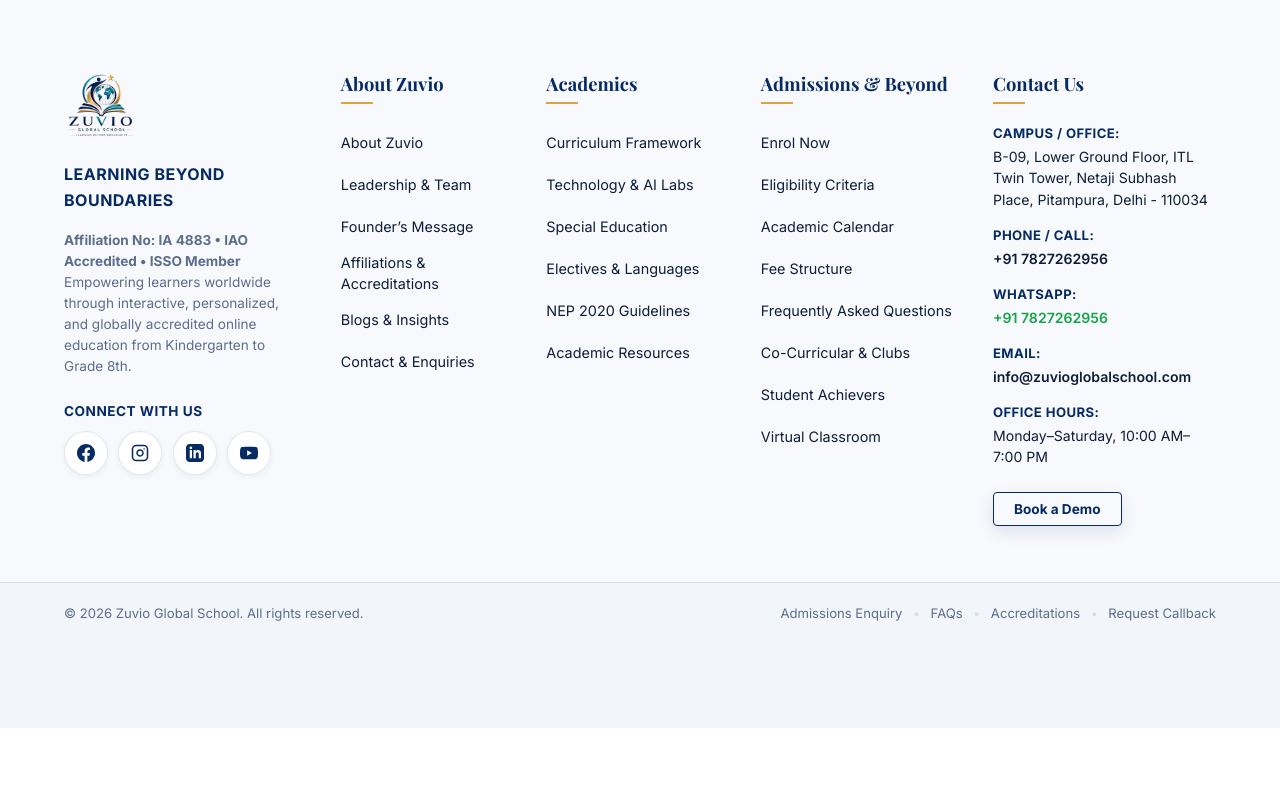
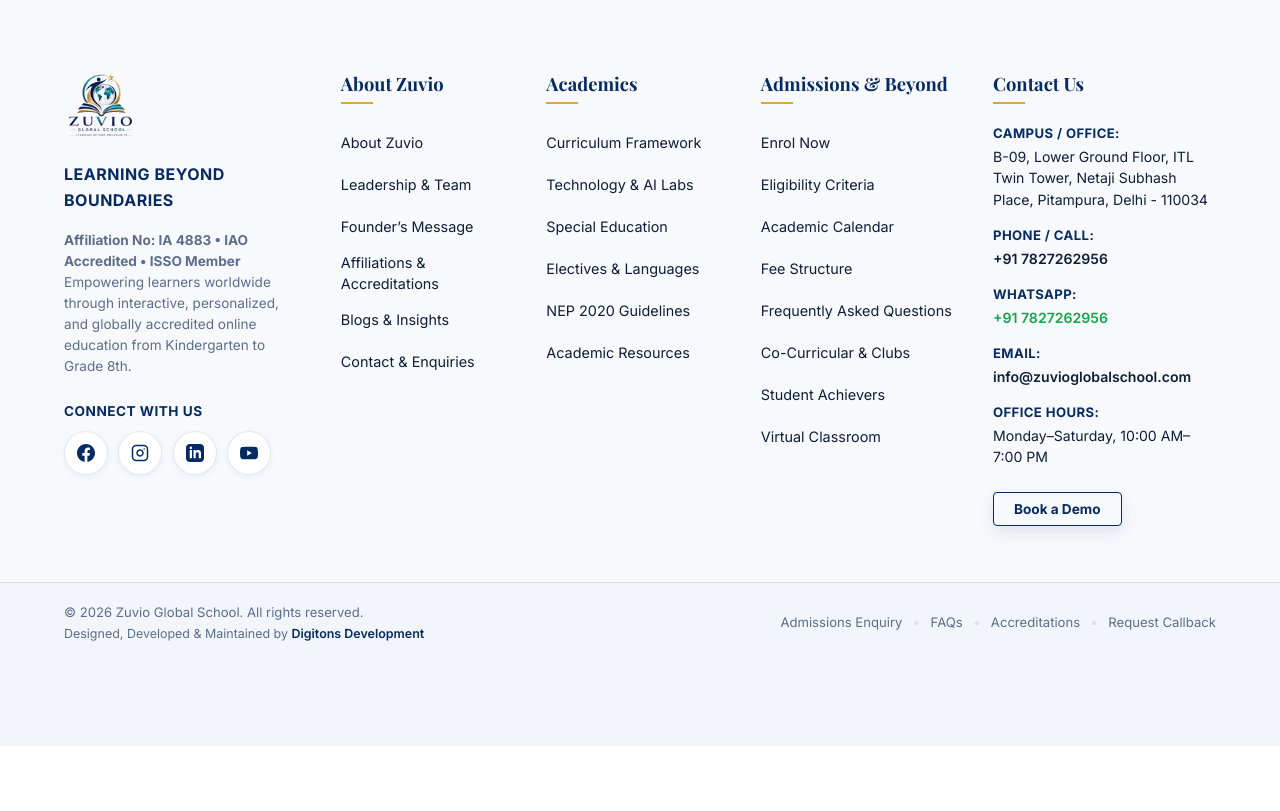
Before and after one commit to varun100-dot/school, a PHP site: page /index.php?route=accreditations in a window 1280 px wide. Shown: the part 2694-3505 px from the top of the page. Before the commit the page ends 3422 px from the top, so only its background shows below. Run offline with PHP 8.4, Linux system fonts and the light colour scheme; data comes from the database, SQL or seed files in the repository; some libraries are stand-ins or nearby versions; some web fonts are replaced.

Commit message:
Add Digitons Development website development and maintenance credit to footer

```diff
--- a/includes/footer.php
+++ b/includes/footer.php
@@ -156,7 +156,10 @@
     <!-- Sub-Footer Bottom Bar -->
     <div class="footer-bottom-wrap">
       <div class="footer-bottom-container">
-        <p class="copyright-text"><?php echo h($copyright); ?></p>
+        <div class="footer-bottom-left">
+          <p class="copyright-text"><?php echo h($copyright); ?></p>
+          <p class="developer-credit">Designed, Developed &amp; Maintained by <a href="https://digitonsdevelopment.com/" target="_blank" rel="noopener noreferrer">Digitons Development</a></p>
+        </div>
         <div class="footer-bottom-links">
           <a href="/contact">Admissions Enquiry</a>
           <span class="sep">&bull;</span>
@@ -382,10 +385,32 @@
       flex-wrap: wrap;
       gap: 1rem;
     }
+    .footer-bottom-left {
+      display: flex;
+      flex-direction: column;
+      gap: 0.25rem;
+    }
     .copyright-text {
       font-size: 0.82rem;
       color: var(--color-muted);
       margin: 0;
+      line-height: 1.4;
+    }
+    .developer-credit {
+      font-size: 0.78rem;
+      color: var(--color-muted);
+      margin: 0;
+      line-height: 1.4;
+    }
+    .developer-credit a {
+      color: var(--color-navy);
+      text-decoration: none;
+      font-weight: 600;
+      transition: color var(--transition-fast), text-decoration var(--transition-fast);
+    }
+    .developer-credit a:hover {
+      color: var(--color-gold);
+      text-decoration: underline;
     }
     .footer-bottom-links {
       display: flex;
@@ -432,6 +457,11 @@
         flex-direction: column;
         text-align: center;
         gap: 0.75rem;
+      }
+      .footer-bottom-left {
+        align-items: center;
+        text-align: center;
+        gap: 0.35rem;
       }
     }
     @media (max-width: 520px) {
```
